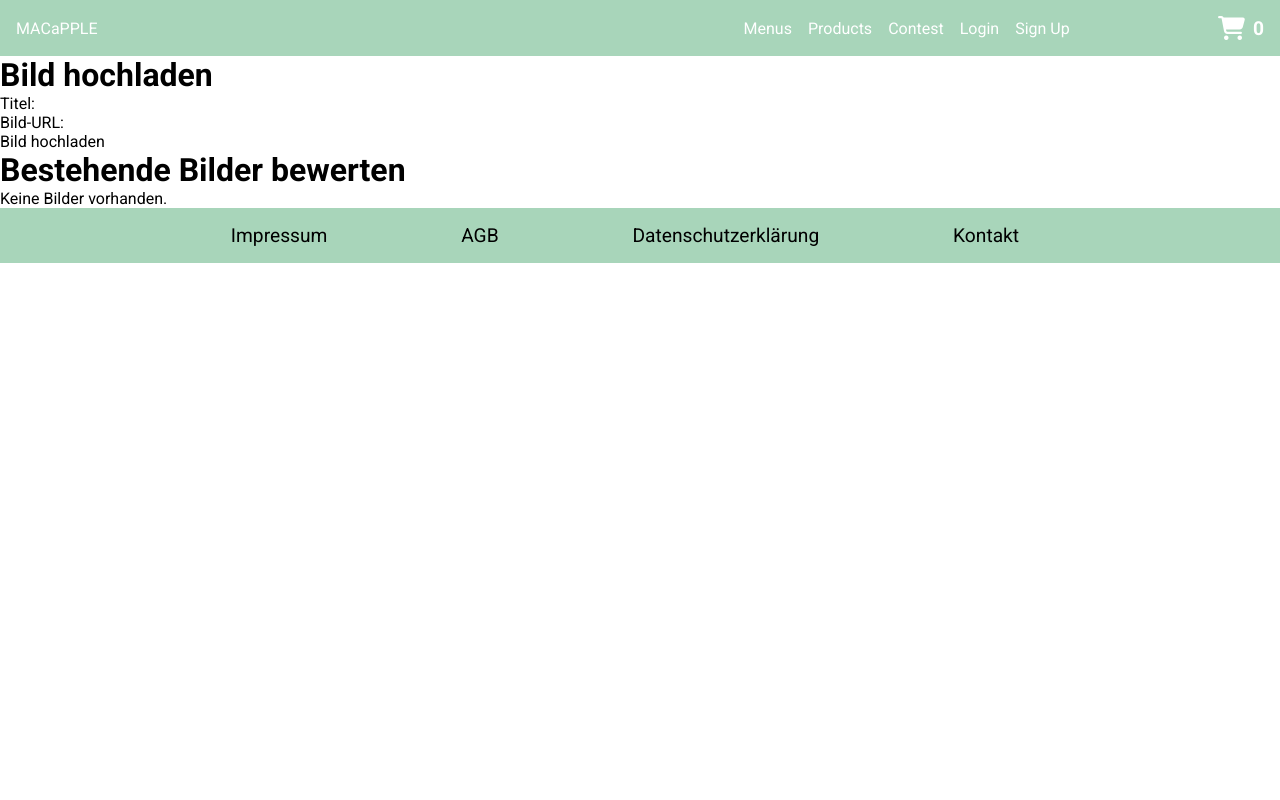
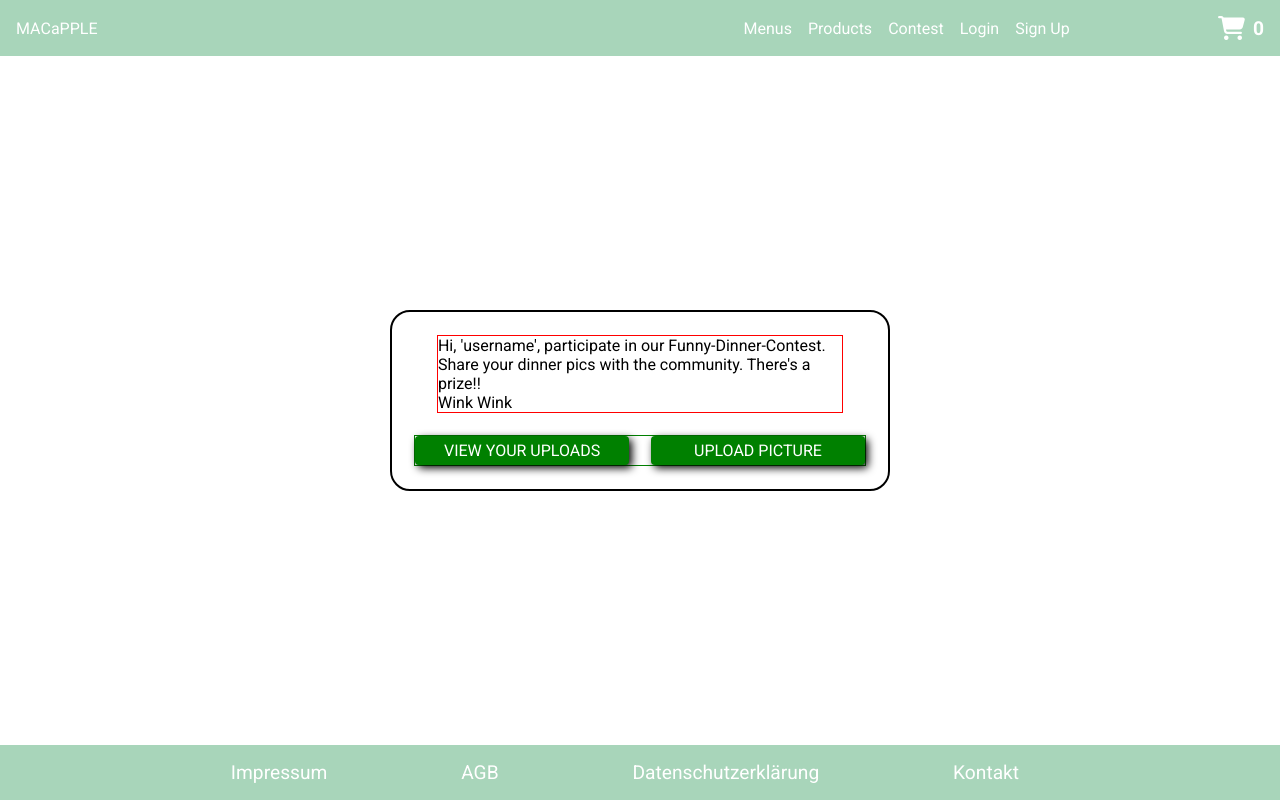
Before and after one commit to MarvinBS-Erlangen/ProjektCode, a PHP site: page /contest.php in a window 1280 px wide. Run offline with PHP 8.4, Linux system fonts and the light colour scheme; the visitor is signed in with stand-in values (Sample User, id 1); data that the repository does not hold is empty.

Commit message:
Several changes

```diff
--- a/src/public/styles/contest.css
+++ b/src/public/styles/contest.css
@@ -0,0 +1,87 @@
+*, body{
+
+        margin: 0;
+        padding: 0;
+        box-sizing: border-box;
+
+
+}
+
+body {
+    display: flex;
+    flex-direction: column;
+    min-height: 100vh;
+}
+
+main {
+    flex: 1;
+    display: flex;
+    align-items: center;
+    flex-direction: column;
+    justify-content: flex-start; /* Align items to the top */
+    width: clamp(20rem, 70%, 100%);
+    margin: 0 auto;
+}
+
+.participate-container {
+    border: 2px solid black;
+    border-radius: 20px;
+    padding: 2.5%;
+    width: clamp(300px, 500px, 700px);
+    display: flex;
+    flex-direction: column;
+    justify-content: center;
+    align-items: center;
+    margin-top: 0 !important;
+}
+
+.participate-container > .description {
+    border: 1px solid red;
+    margin: 0 0 5% 0;
+    width: 90%;
+}
+
+.button-container {
+    display: flex;
+    justify-content: space-between;
+    align-items: center;
+    border: 1px solid green;
+    width: 100%;
+}
+
+.button-container > .view-your-uploads-container {
+    display: flex;
+    justify-content: flex-start;
+    align-items: center;
+    width: 100%;
+}
+
+.button-container > .upload-picture-container {
+    display: flex;
+    justify-content: flex-end;
+    align-items: center;
+    width: 100%;
+}
+
+#btn-view-your-uploads {
+    padding: 5px 10px;
+    color: white;
+    background-color: green;
+    width: 95%;
+    border-radius: 4px;
+    box-shadow: 3px 3px 8px rgba(0, 0, 0, 1);
+}
+
+#btn-upload-picture {
+    padding: 5px 10px;
+    color: white;
+    background-color: green;
+    width: 95%;
+    border-radius: 4px;
+    box-shadow: 3px 3px 8px rgba(0, 0, 0, 1);
+}
+
+#btn-view-your-uploads:hover,
+#btn-upload-picture:hover {
+    cursor: pointer;
+}
--- a/src/public/styles/index.css
+++ b/src/public/styles/index.css
@@ -32,7 +32,6 @@
     flex: 1;
     display: flex;
     justify-content: center;
-    align-items: center;
     flex-direction: column;
     width: clamp(20rem, 70%, 100%);
     margin: 0 auto;
--- a/src/public/styles/partialStyles/footer.css
+++ b/src/public/styles/partialStyles/footer.css
@@ -5,7 +5,6 @@
     padding: 1rem;
     background-color: #a8d5ba;
     width: 100%;
-    color: white;
 }
 
 .footer-list {
@@ -15,7 +14,6 @@
     gap: 1rem;
     margin-right: 30px;
     width: 80vw;
-    color: white;
 
 }
 
@@ -30,6 +28,10 @@
 .footer-list li a {
     text-decoration: none;
     font-size: 1.2rem;
+    color: white;
+}
+
+.footer-list li a:hover {
     color: black;
 }
 
--- a/src/public/styles/partialStyles/header.css
+++ b/src/public/styles/partialStyles/header.css
@@ -30,6 +30,10 @@
     margin-right: 1rem;
 }
 
+.nav-links ul li a:hover {
+    color: black;
+}
+
 .cart-container {
     display: flex;
     align-items: center;
--- a/src/views/contest.php
+++ b/src/views/contest.php
@@ -55,46 +55,26 @@
 
 <body>
 
-<?php include './partials/header.php'; ?>
+    <?php include './partials/header.php'; ?>
 
 
-    <h1>Bild hochladen</h1>
-    <form action="" method="POST" enctype="multipart/form-data">
-        <label for="titel">Titel:</label>
-        <input type="text" name="titel" id="titel" required><br>
+    <main class="main">
 
-        <label for="bildurl">Bild-URL:</label>
-        <input type="url" name="bildurl" id="bildurl" required><br>
+        <div class="participate-container">
+            <div class="description">Hi, 'username', participate in our Funny-Dinner-Contest.<br> Share your dinner pics with the community. There's a prize!!<br> Wink Wink</div>
+            <div class="button-container">
+                <div class="view-your-uploads-container">
+                    <button type="button" id="btn-view-your-uploads">VIEW YOUR UPLOADS</button>
+                </div>
+                <div class="upload-picture-container">
+                    <button type="button" id="btn-upload-picture">UPLOAD PICTURE</button>
+                </div>
+            </div>
+        </div>
 
-        <button type="submit" name="upload">Bild hochladen</button>
-    </form>
+    </main>
 
-    <h1>Bestehende Bilder bewerten</h1>
-    <?php
-    // Bilder anzeigen und Bewertungsformular bereitstellen
-    $sql = "SELECT BildID, Titel, Bilddatei FROM Bild WHERE Freigabestatus = 1";
-    $result = $conn->query($sql);
-
-    if ($result->num_rows > 0) {
-        while ($row = $result->fetch_assoc()) {
-            echo "<div>";
-            echo "<img src='" . $row['Bilddatei'] . "' alt='" . $row['Titel'] . "' width='200'><br>";
-            echo "<strong>" . $row['Titel'] . "</strong><br>";
-            echo "<form action='' method='POST'>";
-            echo "<input type='hidden' name='bild_id' value='" . $row['BildID'] . "'>";
-            echo "Bewertung (1-5 Sterne): <input type='number' name='bewertungspunkte' min='1' max='5' required><br>";
-            echo "<button type='submit' name='bewerten'>Bewerten</button>";
-            echo "</form>";
-            echo "</div><hr>";
-        }
-    } else {
-        echo "Keine Bilder vorhanden.";
-    }
-
-    $conn->close();
-    ?>
-
-<?php include './partials/footer.php'; ?>
+    <?php include './partials/footer.php'; ?>
 
 </body>
 
--- a/src/views/partials/header.php
+++ b/src/views/partials/header.php
@@ -2,6 +2,11 @@
 if (session_status() === PHP_SESSION_NONE) {
     session_start();
 }
+
+if (!isset($_SESSION['warenkorb_Produkt'])) {
+    $_SESSION['warenkorb_Produkt'] = [];
+}
+
 function getCartCount()
 {
     return array_sum($_SESSION['warenkorb_Produkt']);
```
Also changed, not shown: contest-main-content.txt (added, +35 -0 lines).
